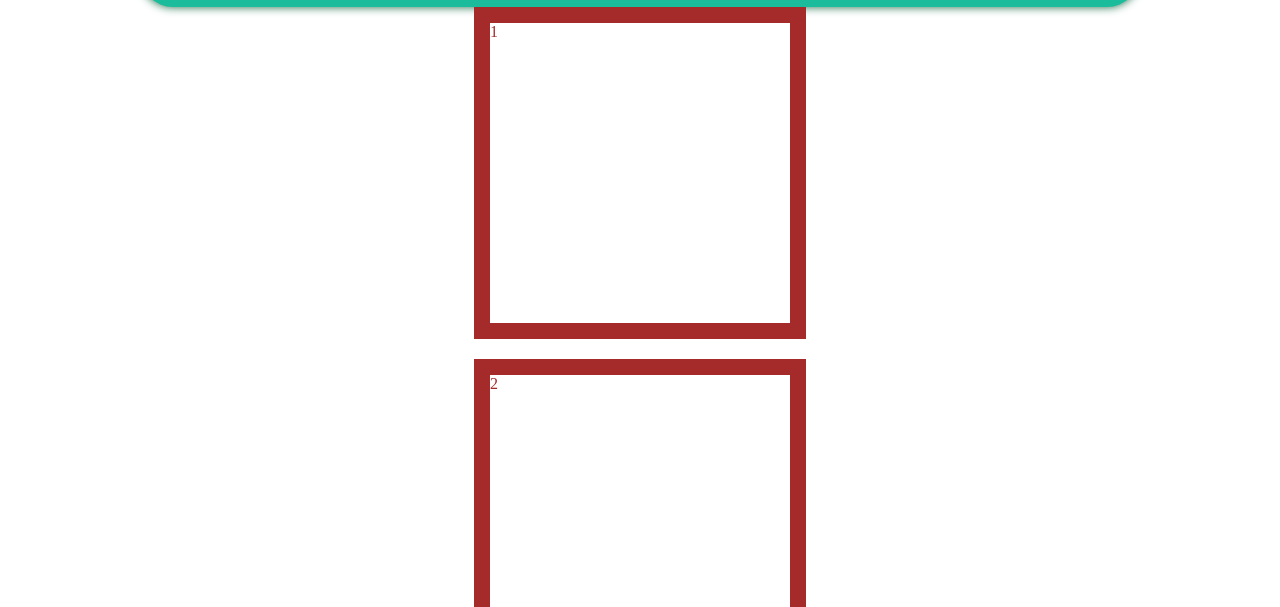
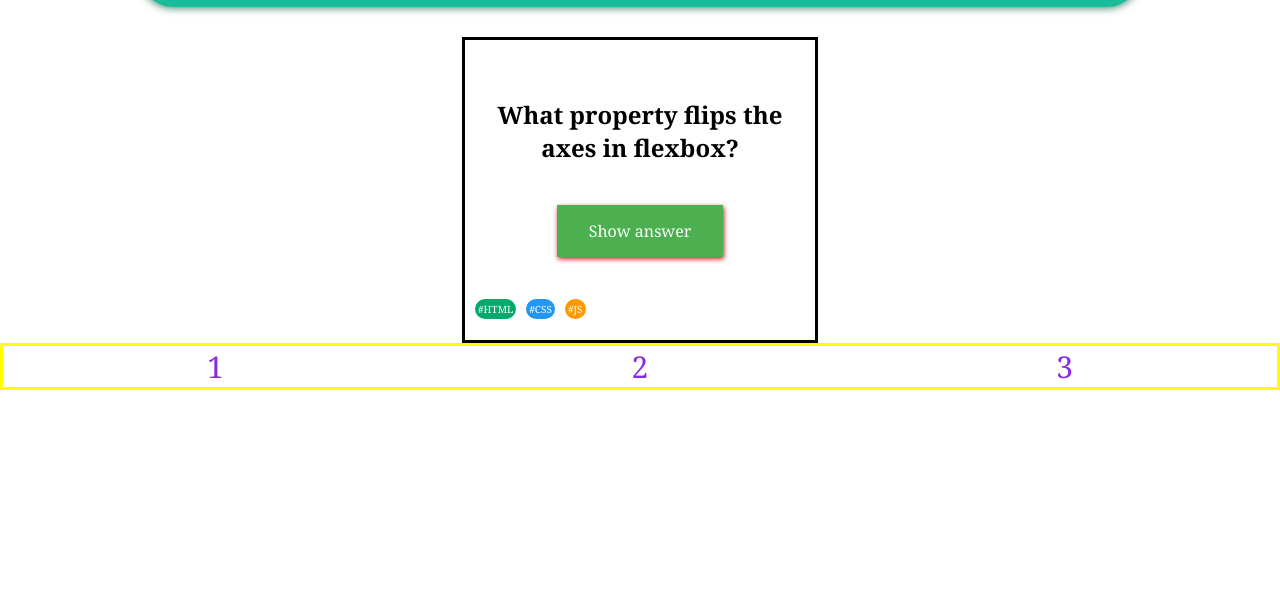
Before and after one commit to BuraYu/burak-quizapp, a plain HTML site: page index.html in a window 1280 px wide. Shown: the part 193-800 px from the top of the page. Drawn offline with Linux system fonts and the light colour scheme.

Commit message:
added the quiz to main

```diff
--- a/index.html
+++ b/index.html
@@ -14,12 +14,17 @@
       </nav>
     </header>
     <div class="flex-container">
-      <class class="flex-item">1</class>
-      <class class="flex-item">2</class>
-      <class class="flex-item">3</class>
-      <class class="flex-item">4</class>
-      <class class="flex-item">5</class>
-      <class class="flex-item">6</class>
+      <div class="quiz-item">
+        <h2 class="question">What property flips the axes in flexbox?</h2>
+        <button class="btn-quiz">Show answer</button>
+
+        <div class="tags">
+          <span class="label success">#HTML</span>
+          <span class="label info">#CSS</span>
+          <span class="label warning">#JS</span>
+        </div>
+      </div>
+      </div>
     </div>
     <footer class="footer">
       <div class="footer-item footer-item1">1</div>
--- a/style.css
+++ b/style.css
@@ -1,6 +1,7 @@
 * {
   margin: 0;
   padding: 0;
+  font-family: Georgia, serif;
 }
 
 header {
@@ -16,6 +17,7 @@ header {
   background-color: #1abc9c;
   border-radius: 0 0 33px 33px;
   box-shadow: 0 0 10px #186b46;
+  margin-bottom: 30px;
 }
 
 h1 {
@@ -39,11 +41,70 @@ h3 {
   gap: 20px;
 }
 
+.quiz-item {
+  width: 350px;
+  height: 300px;
+  border: 3px solid black;
+  display: flex;
+  align-items: center;
+  justify-content: space-around;
+  flex-direction: column;
+}
+
+.question {
+  margin-top: 37px;
+  margin-left: 10px;
+  margin-right: 10px;
+  text-align: center;
+}
+
+.btn-quiz {
+  background-color: #4caf50; /* Green */
+  border: none;
+  color: white;
+  padding: 15px 32px;
+  text-align: center;
+  text-decoration: none;
+  display: inline-block;
+  font-size: 16px;
+  transition-duration: 0.4s;
+  box-shadow: 1px 2px 5px #c51a1a;
+}
+
+.btn-quiz:hover {
+  box-shadow: 0px 0px 0px #ffffff;
+  color: white;
+}
+
+.tags {
+  display: flex;
+  justify-content: flex-start;
+  width: 100%;
+  padding-left: 20px;
+  gap: 10px;
+}
+
+.label {
+  color: white;
+  padding: 3px;
+  border-radius: 20px;
+  font-size: 10px;
+}
+
+.success {
+  background-color: #04aa6d;
+} /* Green */
+.info {
+  background-color: #2196f3;
+} /* Blue */
+.warning {
+  background-color: #ff9800;
+} /* Orange */
+
 .flex-item {
-  width: 300px;
+  width: 350px;
   height: 300px;
-  color: brown;
-  border: 1rem solid;
+  background-color: rgb(213, 213, 213);
 }
 
 .footer {
```
